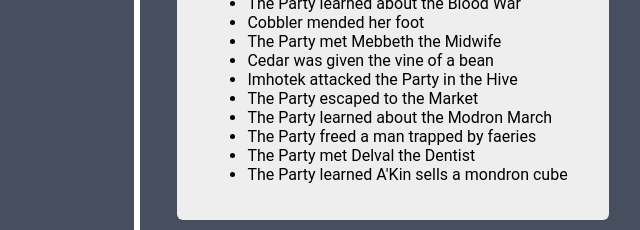
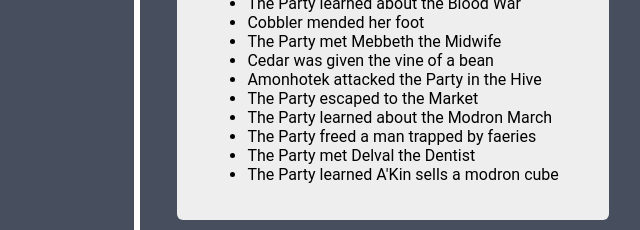
Before and after one commit to Zazezizozuzy/PyramidScheme, a plain HTML site: page events.html in a window 1280 px wide. Shown: the part 3501-3731 px from the top of the page, 613-1253 px from the left. Drawn offline with Linux system fonts and the light colour scheme.

Commit message:
Corrected villain name from MTG Commander to actual BBEG

```diff
--- a/events.html
+++ b/events.html
@@ -186,12 +186,12 @@
                         <li>Cobbler mended her foot</li>
                         <li>The Party met Mebbeth the Midwife</li>
                         <li>Cedar was given the vine of a bean</li>
-                        <li>Imhotek attacked the Party in the Hive</li>
+                        <li>Amonhotek attacked the Party in the Hive</li>
                         <li>The Party escaped to the Market</li>
                         <li>The Party learned about the Modron March</li>
                         <li>The Party freed a man trapped by faeries</li>
                         <li>The Party met Delval the Dentist</li>
-                        <li>The Party learned A'Kin sells a mondron cube</li>
+                        <li>The Party learned A'Kin sells a modron cube</li>
                     </ul>
                 </div>
             </div>
```
